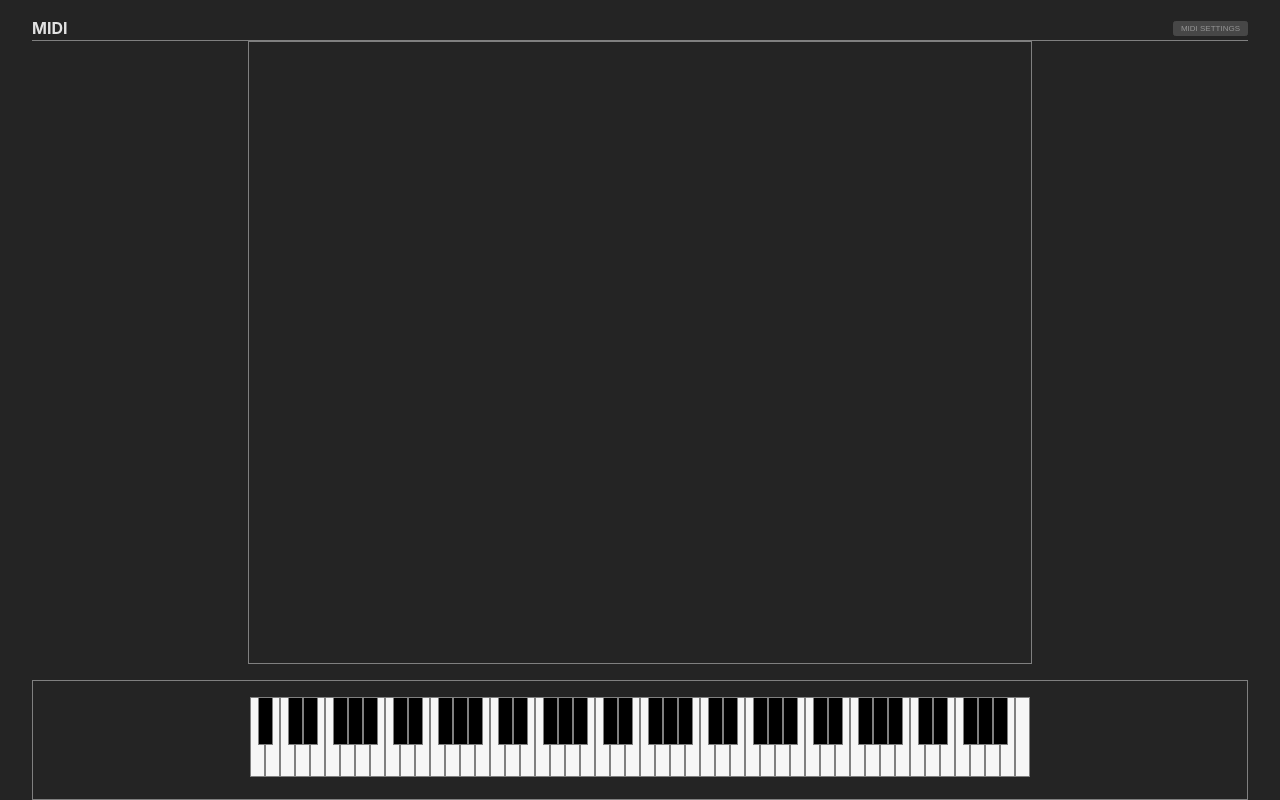
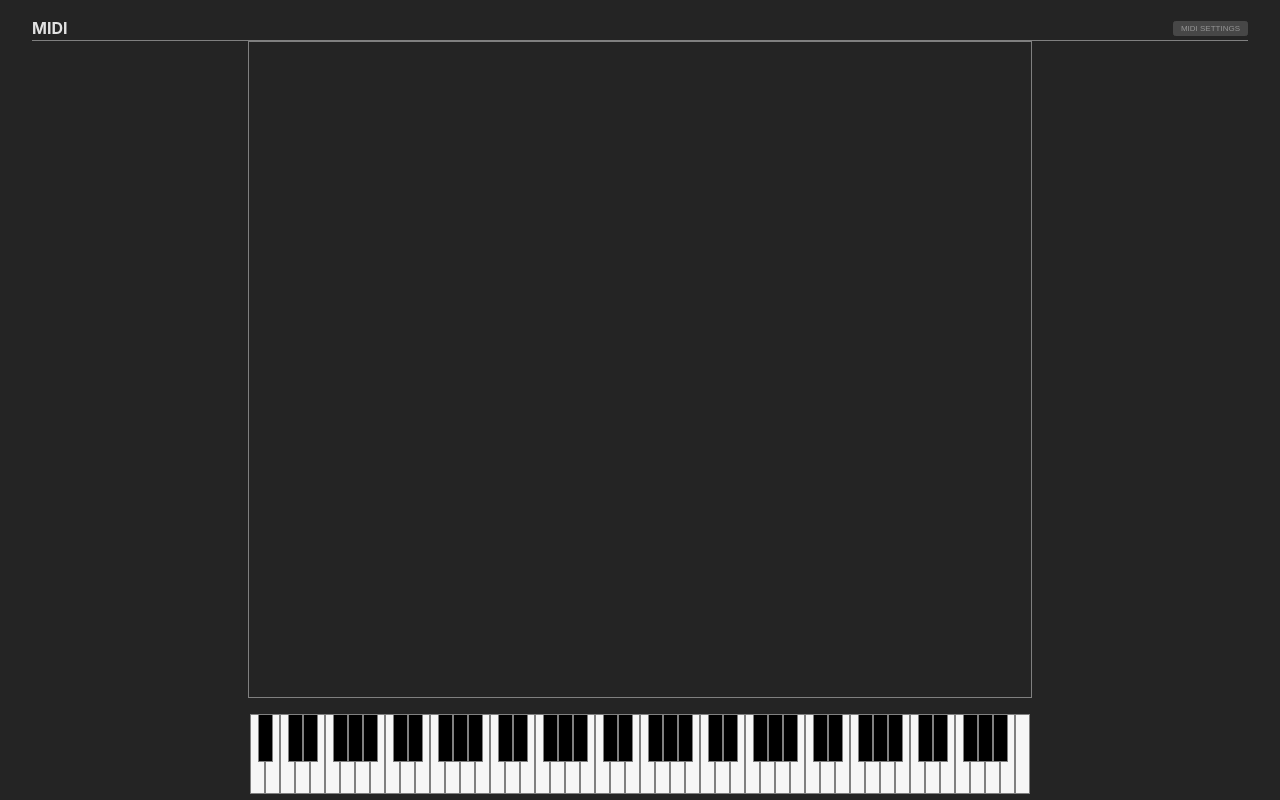
Before and after one commit to leegee/webapp-midi-feathered, a React (Vite) app: page / in a window 1280 px wide. Built offline with nearby package versions, Linux system fonts and the light colour scheme.

Commit message:
border on piano

```diff
--- a/src/components/Piano.jsx
+++ b/src/components/Piano.jsx
@@ -30,7 +30,7 @@ export default function PianoKeyboard () {
     const midiPitches = Array.from( { length: 88 }, ( _, index ) => index + 21 );
 
     return (
-        <section className={ `padded ${ styles[ 'piano-keyboard' ] }` }>
+        <section className={ styles[ 'piano-keyboard' ] }>
             <div>
                 { midiPitches.map( ( pitch ) => (
                     <PianoKey
--- a/src/components/Piano.module.css
+++ b/src/components/Piano.module.css
@@ -7,6 +7,7 @@
 .piano-keyboard {
     display: flex;
     justify-content: center;
+    padding: var(--midi-app-padding);
 }
 
 .piano-key {
```
